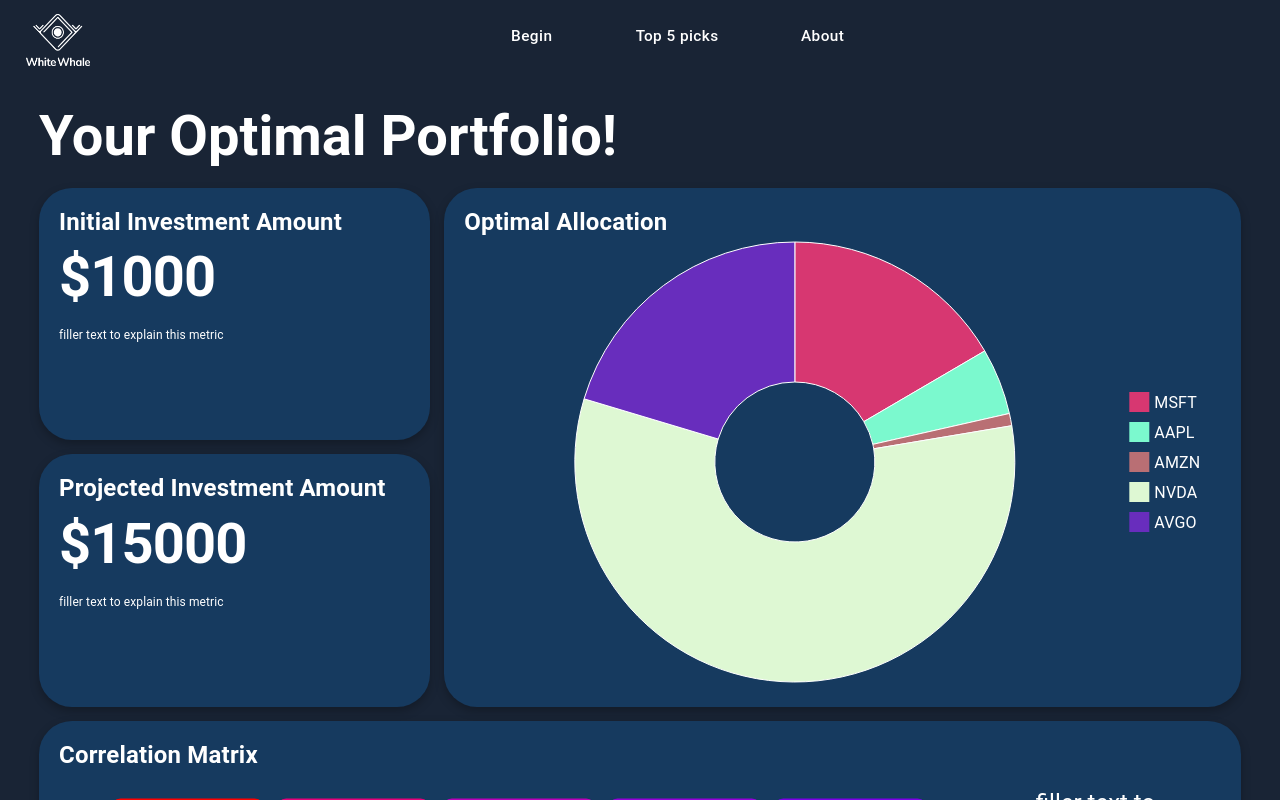
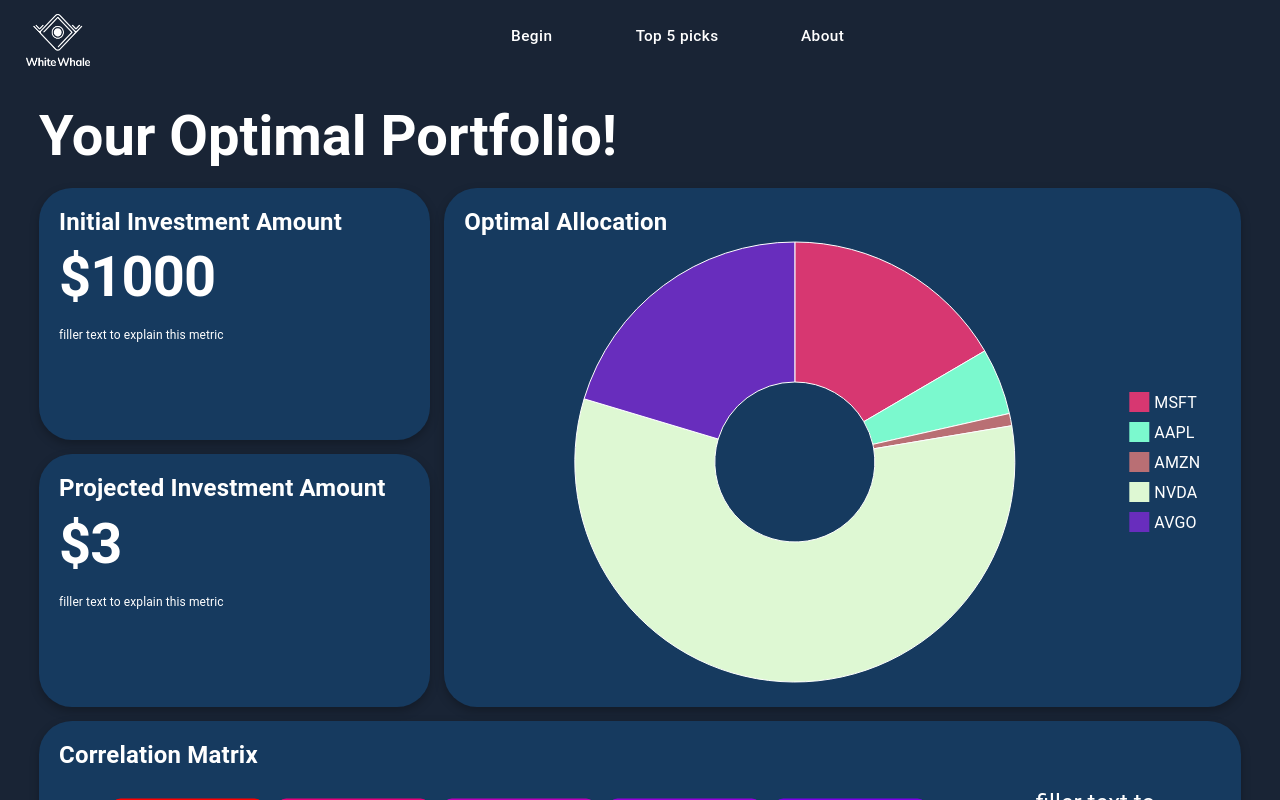
Before and after one commit to anishpatel321/investment_portfolio_optimizer, a React (Create React App) app in the folder client/: page /output in a window 1280 px wide. Shown: the top 800 px of the page. Built offline with nearby package versions, Linux system fonts and the light colour scheme; what mui-chips-input would draw is missing.

Commit message:
reducer value on the projected output

```diff
--- a/client/src/pages/OutputPage.js
+++ b/client/src/pages/OutputPage.js
@@ -25,9 +25,10 @@
 const OutputPage = () => {
 
   const investmentAmount = useSelector(state => state.inputs.investmentAmount);
+  const projectedAmount = useSelector(state => state.outputs.sixmonth_projected_amount);
 
   //const initialInvestmentAmount = 10000; // Placeholder value
-  const projectedInvestmentAmount = 15000; // Placeholder value
+  //const projectedInvestmentAmount = 15000; // Placeholder value
 
   return (
     <>
@@ -47,7 +48,7 @@
           </StyledBox>
           <StyledBox style={{background: '#163A5F', borderRadius: '33px', boxShadow: '0px 4px 10px rgba(0, 0, 0, 0.25)', margin: '7px', flex: 1}}>
             <Typography variant="h4" style={{ fontSize: '3vh', fontWeight: 'bold', color: 'white' }}>Projected Investment Amount</Typography>
-            <Typography variant="h1" style={{ marginTop: '1vh', fontSize: '7vh', fontWeight: 'bold', color: 'white' }}>${projectedInvestmentAmount}</Typography>
+            <Typography variant="h1" style={{ marginTop: '1vh', fontSize: '7vh', fontWeight: 'bold', color: 'white' }}>${projectedAmount}</Typography>
             <Typography variant="body1" style={{ marginTop: '2vh', fontSize: '1.5vh',color: 'white' }}>filler text to explain this metric</Typography>
           </StyledBox>
         </Grid>
--- a/client/src/redux/outputs.js
+++ b/client/src/redux/outputs.js
@@ -44,7 +44,7 @@
     df_historical_trendline: null,
     df_forecast_trendline: null,
     df_6month_trendline: null,
-    sixmonth_projected_amount: null,
+    sixmonth_projected_amount: 3,
     df_generated_portfolios: null,
     df_optimal_theoretical: null,
     df_optimal_generated: null,
```
